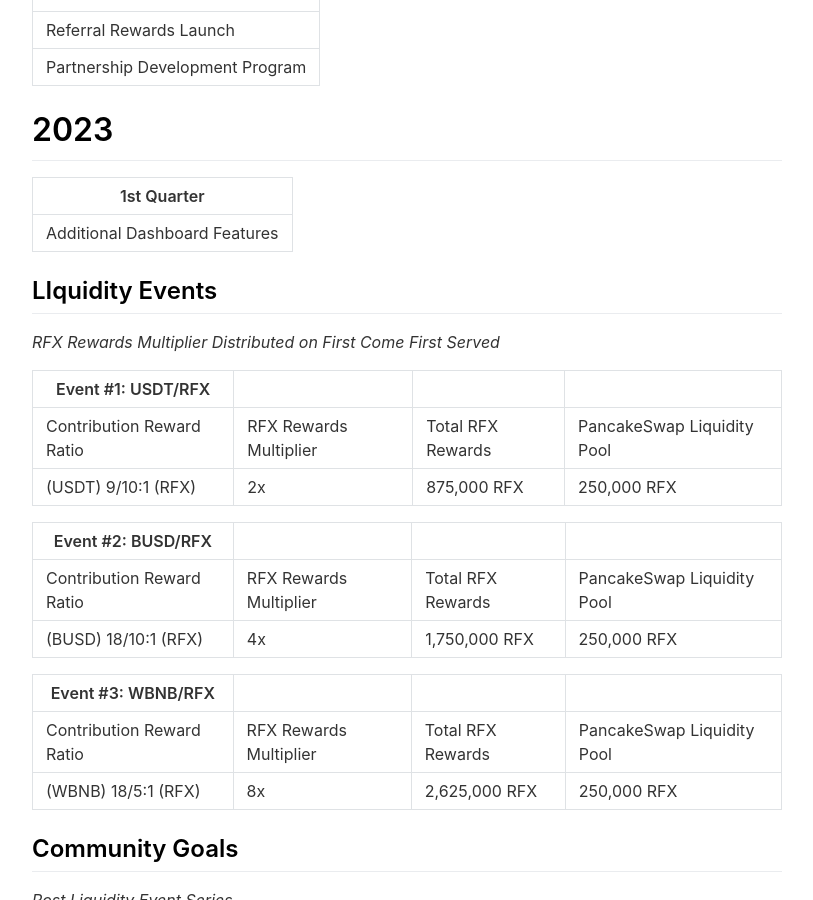
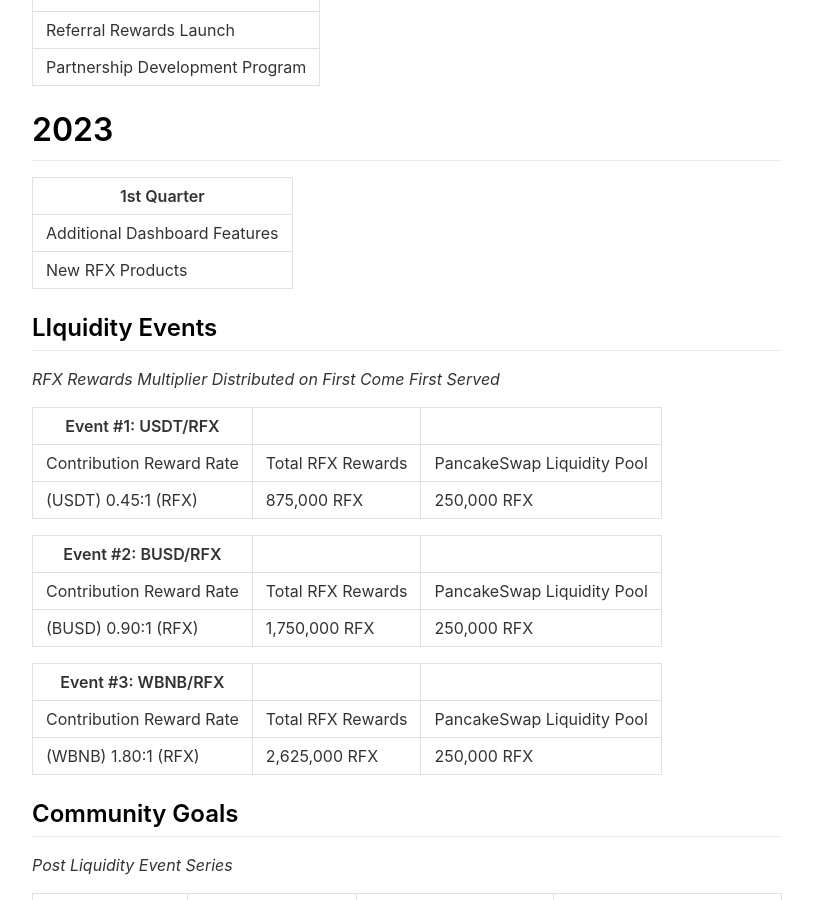
Before and after one commit to fintechntrusts2020/Replica_Forex, a Jekyll site: the page built from _pages/Roadmap.md, in a window 1280 px wide and 900 px high, scrolled down 1236 px. Shown: the whole window, without its empty margins (233-1046 px from the left). Built offline with Jekyll 4.4.1, drawn with Linux system fonts in a browser that asks for light colours; nearby versions of some CDN libraries.

Commit message:
Roadmap.md(Update)

```diff
--- a/_pages/Roadmap.md
+++ b/_pages/Roadmap.md
@@ -67,28 +67,30 @@ include_in_header: true
 |1st Quarter                                     |
 |------------------------------------------------|
 |Additional Dashboard Features                   |
+|------------------------------------------------|
+|New RFX Products                                |
 
 ## LIquidity Events
 
 *RFX Rewards Multiplier Distributed on First Come First Served*
 
-|Event #1: USDT/RFX                                                                                        |
-|----------------------------------------------------------------------------------------------------------|
-|Contribution Reward Ratio| RFX Rewards Multiplier | Total RFX Rewards         | PancakeSwap Liquidity Pool|
-|----------------------------------------------------------------------------------------------------------|
-|(USDT) 9/10:1 (RFX)      | 2x                     | 875,000 RFX               | 250,000 RFX               |
+|Event #1: USDT/RFX                                                              |
+|--------------------------------------------------------------------------------|
+|Contribution Reward Rate| Total RFX Rewards         | PancakeSwap Liquidity Pool|
+|--------------------------------------------------------------------------------|
+|(USDT) 0.45:1 (RFX)     | 875,000 RFX               | 250,000 RFX               |
 
-|Event #2: BUSD/RFX                                                                                        |
-|----------------------------------------------------------------------------------------------------------|
-|Contribution Reward Ratio| RFX Rewards Multiplier |Total RFX Rewards          | PancakeSwap Liquidity Pool|
-|----------------------------------------------------------------------------------------------------------|
-|(BUSD) 18/10:1 (RFX)     | 4x                     | 1,750,000 RFX             | 250,000 RFX               |
+|Event #2: BUSD/RFX                                                              |
+|--------------------------------------------------------------------------------|
+|Contribution Reward Rate| Total RFX Rewards         | PancakeSwap Liquidity Pool|
+|--------------------------------------------------------------------------------|
+|(BUSD) 0.90:1 (RFX)     | 1,750,000 RFX             | 250,000 RFX               |
 
-|Event #3: WBNB/RFX                                                                                        |
-|----------------------------------------------------------------------------------------------------------|
-|Contribution Reward Ratio| RFX Rewards Multiplier |Total RFX Rewards          | PancakeSwap Liquidity Pool|
-|----------------------------------------------------------------------------------------------------------|
-|(WBNB) 18/5:1 (RFX)      | 8x                     | 2,625,000 RFX             | 250,000 RFX               |
+|Event #3: WBNB/RFX                                                              |
+|--------------------------------------------------------------------------------|
+|Contribution Reward Rate| Total RFX Rewards         | PancakeSwap Liquidity Pool|
+|--------------------------------------------------------------------------------|
+|(WBNB) 1.80:1 (RFX)     | 2,625,000 RFX             | 250,000 RFX               |
 
 
 ## Community Goals
```
